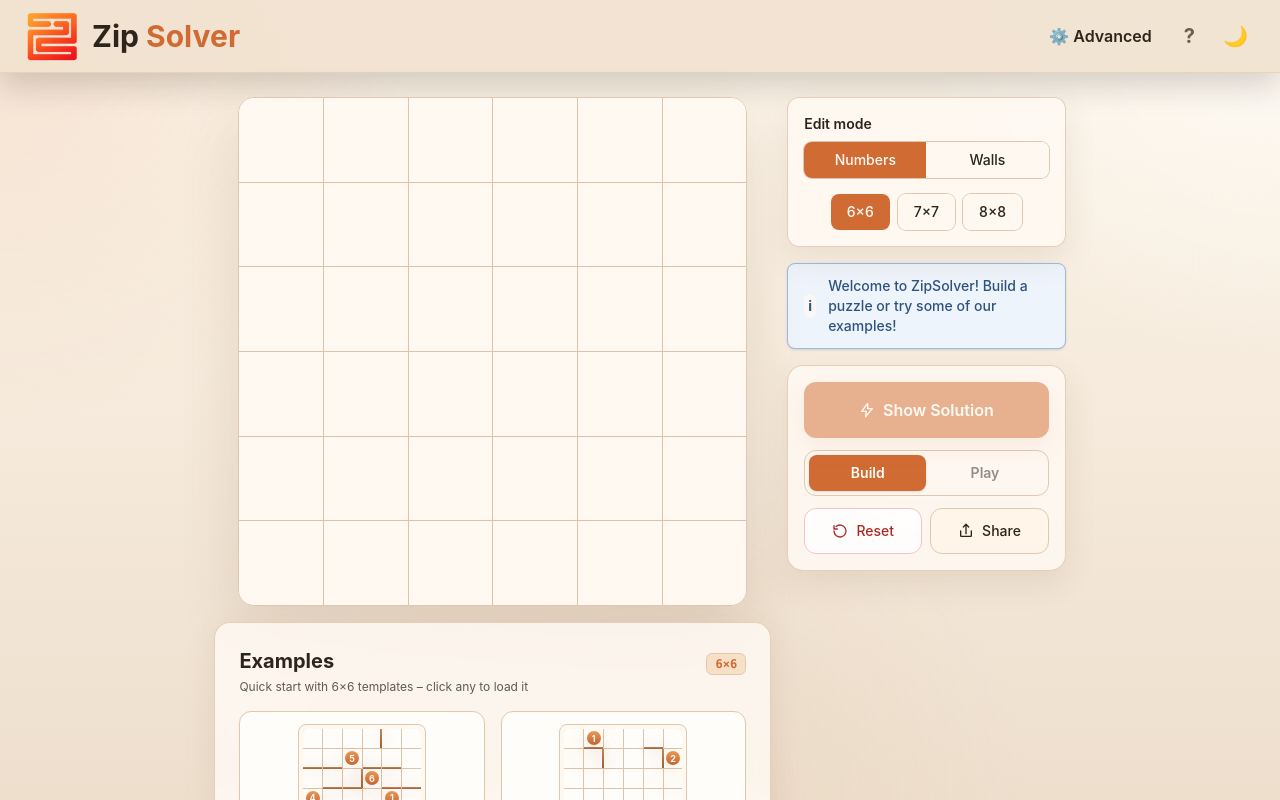
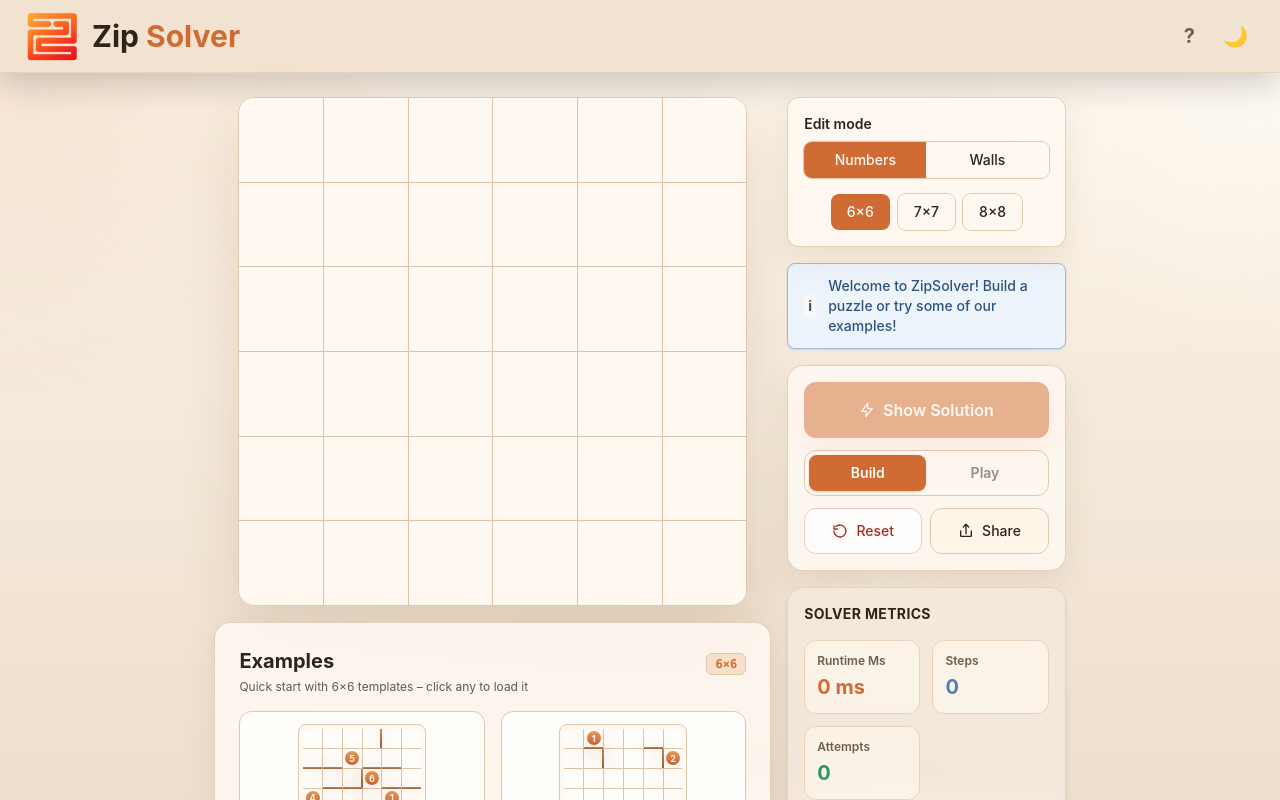
Before and after one commit to PSE-ZIP-Solver/ZipSolver, a React (Vite) app in the folder frontend/: page / in a window 1280 px wide. Shown: the top 800 px of the page. Built offline with nearby package versions, Linux system fonts and the light colour scheme; no server answers.

Commit message:
refactor: remove advanced mode functionality from Navbar and GridBuilder components. Metrics always on

```diff
--- a/frontend/src/App.tsx
+++ b/frontend/src/App.tsx
@@ -7,7 +7,6 @@ import GridBuilder from './components/GridBuilder.tsx';
 
 export const App: React.FC = () => {
   const [isHelpOpen, setIsHelpOpen] = useState(false);
-  const [advancedMode, setAdvancedMode] = useState(false);
   const [isDarkTheme, setIsDarkTheme] = useState(() => {
     if (typeof document === "undefined") {
       return false;
@@ -38,24 +37,12 @@ export const App: React.FC = () => {
     <div className="min-h-screen flex flex-col bg-transparent text-text">
       <Navbar
         onOpenHelp={() => setIsHelpOpen(true)}
-        advancedMode={
-          advancedMode
-        }
         isDarkTheme={isDarkTheme}
-        onToggleAdvanced={() =>
-          setAdvancedMode(
-            previous => !previous
-          )
-        }
         onToggleTheme={() => setIsDarkTheme((previous) => !previous)}
       />
 
       <main className="flex-1 w-full px-4 py-6 sm:px-6 lg:px-8">
-        <GridBuilder
-          advancedMode={
-            advancedMode
-          }
-        />
+        <GridBuilder />
       </main>
 
       <Footer />
--- a/frontend/src/components/GridBuilder.tsx
+++ b/frontend/src/components/GridBuilder.tsx
@@ -57,15 +57,9 @@ import {
 } from "../utils/playMode";
 
 
-interface GridBuilderProps {
-    advancedMode: boolean;
-}
-
 type SolveFlow = "SOLVE" | "PLAY_PRECHECK" | "HINT_RETRY";
 
-export default function GridBuilder({
-    advancedMode
-}: GridBuilderProps) {
+export default function GridBuilder() {
 
     /*
      * Current puzzle configuration
@@ -985,11 +979,9 @@ export default function GridBuilder({
                 </div>
 
                 {/* Metrics */}
-                {advancedMode && (
-                    <div className="order-5 lg:order-4">
-                        <MetricsPanel metrics={metrics} />
-                    </div>
-                )}
+                <div className="order-5 lg:order-4">
+                    <MetricsPanel metrics={metrics} />
+                </div>
 
             </div>
 
--- a/frontend/src/components/Navbar.tsx
+++ b/frontend/src/components/Navbar.tsx
@@ -3,16 +3,12 @@ import logo from "../assets/logoNoBg.png";
 interface NavbarProps {
   onOpenHelp: () => void;
 
-  advancedMode: boolean;
-  onToggleAdvanced: () => void;
   isDarkTheme: boolean;
   onToggleTheme: () => void;
 }
 
 export default function Navbar({
   onOpenHelp,
-  advancedMode,
-  onToggleAdvanced,
   isDarkTheme,
   onToggleTheme,
 }: NavbarProps) {
@@ -86,33 +82,24 @@ export default function Navbar({
                     "
         >
 
-          {/* Advanced */}
-
+          {/* Advanced toggle disabled by product decision.
           <button
-            onClick={onToggleAdvanced}
-            className={`
+            className="
                             px-3
                             py-2
                             rounded-lg
                             font-semibold
                             transition-colors
                             ui-transition
-
-                            ${advancedMode
-                ? `
-                                        bg-primary
-                                        text-on-primary
-                                    `
-                : `
-                                        text-text
-                                        hover:bg-surface
-                                    `
-              }
-                        `}
+                            text-text
+                            hover:bg-surface
+                        "
             aria-label="Toggle advanced mode"
+            disabled
           >
             ⚙️ Advanced
           </button>
+          */}
 
 
 
```
